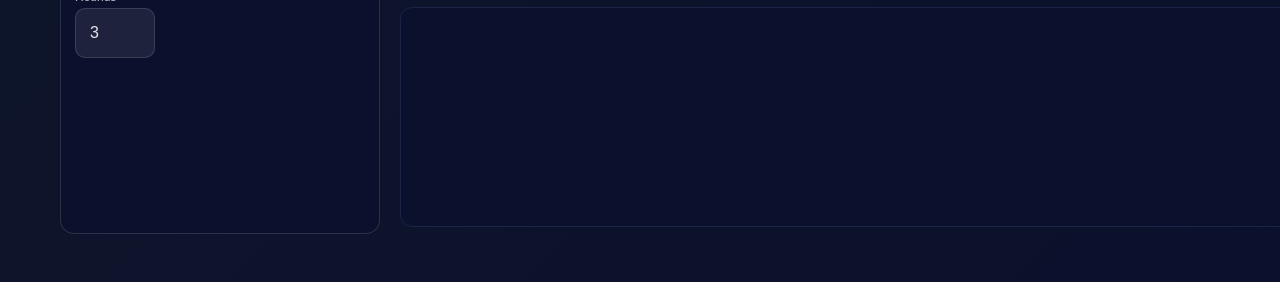
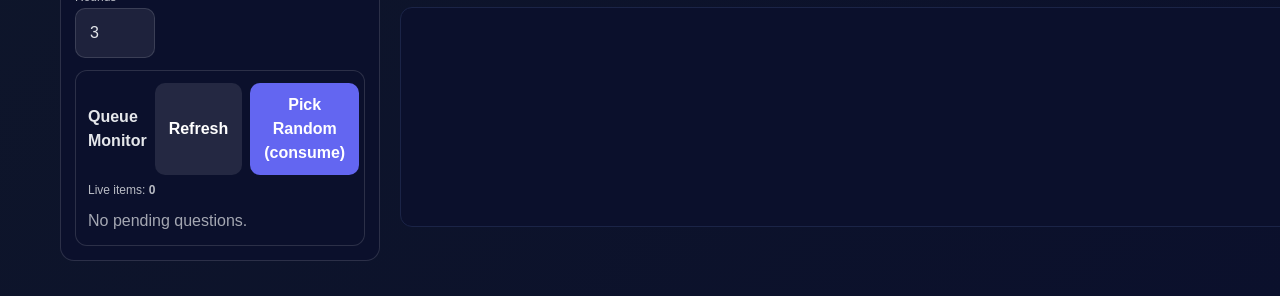
Before and after one commit to momo2785/debate-arena, a Next.js app: page / in a window 1280 px wide. Shown: the part 542-838 px from the top of the page. Built offline with nearby package versions, Linux system fonts and the light colour scheme.

Commit message:
Update admin page with QueueMonitor integration

```diff
--- a/app/page.tsx
+++ b/app/page.tsx
@@ -243,6 +243,96 @@ function FigurineCard({
   );
 }
 
+/* ===================== Queue Monitor (admin-only helper) ===================== */
+function QueueMonitor({
+  onPick,
+  onStart,
+}: {
+  onPick: (q: string) => void;
+  onStart?: () => void;
+}) {
+  const [items, setItems] = useState<{ id?: string; text?: string; question?: string; ts?: number }[]>([]);
+  const [loading, setLoading] = useState(false);
+  const [error, setError] = useState<string | null>(null);
+
+  const getText = (it: any) => it?.question ?? it?.text ?? "";
+
+  async function refresh() {
+    try {
+      setLoading(true);
+      setError(null);
+      const r = await fetch("/api/questions", { cache: "no-store" });
+      if (!r.ok) throw new Error(await r.text());
+      const j = await r.json();
+      setItems(Array.isArray(j?.items) ? j.items : []);
+    } catch (e: any) {
+      setError(e?.message || "Failed to load queue");
+    } finally {
+      setLoading(false);
+    }
+  }
+
+  async function pickRandomConsume() {
+    try {
+      setLoading(true);
+      const r = await fetch("/api/questions", {
+        method: "POST",
+        headers: { "Content-Type": "application/json" },
+        body: JSON.stringify({ action: "pick" }),
+      });
+      if (!r.ok) throw new Error(await r.text());
+      const j = await r.json(); // { picked, remaining }
+      const picked = j?.picked;
+      if (picked) {
+        onPick(picked);
+        if (onStart) onStart();
+      }
+      await refresh();
+    } catch (e: any) {
+      setError(e?.message || "Pick failed");
+      setLoading(false);
+    }
+  }
+
+  useEffect(() => {
+    refresh();
+    const id = setInterval(refresh, 3000);
+    return () => clearInterval(id);
+  }, []);
+
+  return (
+    <div style={{ marginTop: 12, border: "1px solid #ffffff22", borderRadius: 12, padding: 12, background: "#0b102c" }}>
+      <div style={{ display: "flex", alignItems: "center", justifyContent: "space-between", gap: 8 }}>
+        <div style={{ fontWeight: 800 }}>Queue Monitor</div>
+        <div style={{ display: "flex", gap: 8 }}>
+          <button className="btn secondary" onClick={refresh} disabled={loading}>Refresh</button>
+          <button className="btn primary" onClick={pickRandomConsume} disabled={loading}>Pick Random (consume)</button>
+        </div>
+      </div>
+      <div style={{ fontSize: 12, opacity: .8, marginTop: 6 }}>
+        Live items: <b>{items.length}</b> {loading ? " • loading…" : ""} {error ? ` • ${error}` : ""}
+      </div>
+
+      <div style={{ marginTop: 10, display: "grid", gap: 8 }}>
+        {items.length === 0 && <div style={{ opacity: .7 }}>No pending questions.</div>}
+        {items.map((it, idx) => (
+          <div key={it.id ?? idx} style={{ border: "1px solid #ffffff22", borderRadius: 10, padding: 10, background: "#0b102c" }}>
+            <div style={{ fontSize: 14, lineHeight: 1.4 }}>{getText(it)}</div>
+            <div style={{ display: "flex", gap: 8, marginTop: 8 }}>
+              <button className="btn secondary" onClick={() => onPick(getText(it))}>Use as Topic</button>
+              {onStart && (
+                <button className="btn primary" onClick={() => { onPick(getText(it)); onStart(); }}>
+                  Use + Start
+                </button>
+              )}
+            </div>
+          </div>
+        ))}
+      </div>
+    </div>
+  );
+}
+
 /* ===================== Page ===================== */
 export default function Page(){
   const [topic, setTopic] = useState("Should we colonize Mars?");
@@ -294,7 +384,6 @@ export default function Page(){
     let tid: any;
     async function maybeAuto(){
       if (!autoRun || running) return;
-      // pick a random question from queue
       try {
         const r = await fetch("/api/questions", {
           method: "POST",
@@ -305,13 +394,11 @@ export default function Page(){
           const j = await r.json();
           if (j?.picked) {
             setTopic(j.picked);
-            // tiny delay so UI updates topic before run()
             setTimeout(()=>run(), 200);
           }
         }
       } catch {}
     }
-    // check every ~8s when idle
     tid = setInterval(maybeAuto, 8000);
     return ()=>clearInterval(tid);
   },[autoRun, running]);
@@ -505,6 +592,11 @@ export default function Page(){
                 </div>
               </div>
             </div>
+
+            <QueueMonitor
+              onPick={(q) => { setTopic(q); }}
+              onStart={() => { setTimeout(() => run(), 200); }}
+            />
           </aside>
 
           {/* -------- Debate Stage + Transcript -------- */}
@@ -522,8 +614,21 @@ export default function Page(){
 
             <div style={{marginTop:22}}>
               <h2 style={{fontSize:18, fontWeight:800}}>Transcript</h2>
-              <textarea readOnly value={log.join("\n")}
-                style={{marginTop:8, width:"100%", height:220, background:"#0b102c", border:"1px solid var(--line)", borderRadius:12, color:"#var(--ink)", padding:12, fontFamily:"ui-monospace, SFMono-Regular, Menlo, Monaco"}} />
+              <textarea
+                readOnly
+                value={log.join("\n")}
+                style={{
+                  marginTop:8,
+                  width:"100%",
+                  height:220,
+                  background:"#0b102c",
+                  border:"1px solid var(--line)",
+                  borderRadius:12,
+                  color:"var(--ink)",
+                  padding:12,
+                  fontFamily:"ui-monospace, SFMono-Regular, Menlo, Monaco"
+                }}
+              />
             </div>
 
             {judgement && (
```
